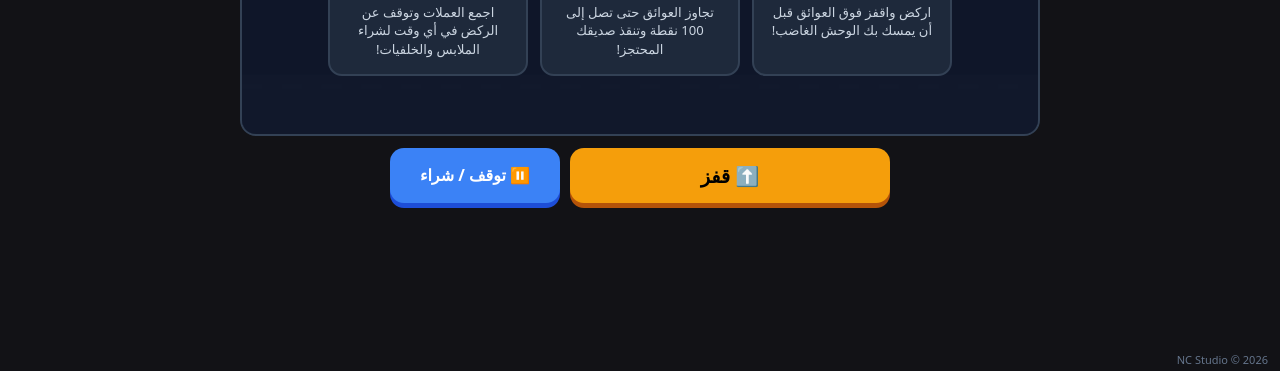
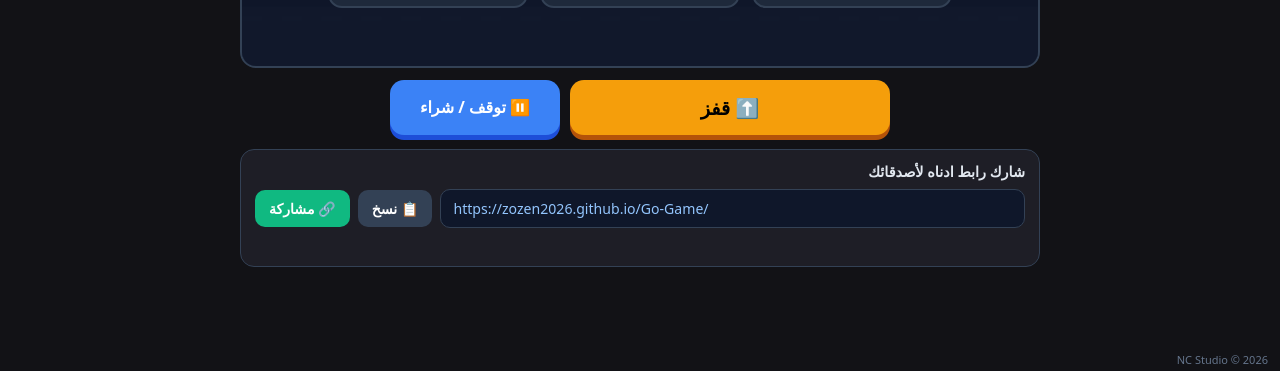
Before and after one commit to zozen2026/Go-Game, a plain HTML site: page index.html in a window 1280 px wide. Shown: the part 429-800 px from the top of the page. Drawn offline with Linux system fonts and the light colour scheme; no server answers.

Commit message:
Add files via upload

```diff
--- a/index.html
+++ b/index.html
@@ -16,7 +16,7 @@
       align-items: center;
       justify-content: center;
       min-height: 100dvh;
-      padding: 10px 0 24px;
+      padding: 10px 0 28px;
       overflow-x: hidden;
     }
     .top-bar { width: 95%; max-width: 800px; display: flex; justify-content: space-between; align-items: center; margin-bottom: 10px; gap: 8px; flex-wrap: wrap; }
@@ -71,6 +71,69 @@
     .controls { margin-top: 12px; width: 95%; max-width: 800px; display: flex; justify-content: center; gap: 10px; }
     .btn-jump { flex: 2; max-width: 320px; padding: 14px; background: #f59e0b; color: #000; font-size: 1.2rem; font-weight: 900; border: none; border-radius: 14px; cursor: pointer; box-shadow: 0 5px 0 #b45309; }
     .btn-stop-run { flex: 1; max-width: 170px; padding: 14px; background: #3b82f6; color: #fff; font-size: 1rem; font-weight: bold; border: none; border-radius: 14px; cursor: pointer; box-shadow: 0 5px 0 #1d4ed8; }
+
+    /* صندوق مشاركة الرابط */
+    .share-box {
+      margin-top: 14px;
+      width: 95%;
+      max-width: 800px;
+      background: #1e1e26;
+      border: 1px solid #334155;
+      border-radius: 14px;
+      padding: 12px 14px;
+      display: flex;
+      flex-direction: column;
+      gap: 8px;
+    }
+    .share-label {
+      font-size: 0.9rem;
+      font-weight: bold;
+      color: #e2e8f0;
+    }
+    .share-row {
+      display: flex;
+      gap: 8px;
+      align-items: center;
+      flex-wrap: wrap;
+    }
+    .share-input {
+      flex: 1;
+      min-width: 210px;
+      background: #0f172a;
+      color: #93c5fd;
+      border: 1px solid #334155;
+      border-radius: 10px;
+      padding: 9px 12px;
+      font-size: 0.88rem;
+      direction: ltr;
+      text-align: left;
+      user-select: text;
+    }
+    .btn-copy, .btn-share-native {
+      border: none;
+      border-radius: 10px;
+      padding: 9px 14px;
+      font-size: 0.88rem;
+      font-weight: bold;
+      cursor: pointer;
+      white-space: nowrap;
+    }
+    .btn-copy {
+      background: #334155;
+      color: #fff;
+    }
+    .btn-copy:hover { background: #475569; }
+    .btn-share-native {
+      background: #10b981;
+      color: #fff;
+    }
+    .btn-share-native:hover { background: #059669; }
+    .share-status {
+      font-size: 0.8rem;
+      color: #34d399;
+      min-height: 18px;
+    }
+
     .watermark { position: fixed; bottom: 4px; right: 12px; font-size: 11px; color: #64748b; }
   </style>
 </head>
@@ -136,6 +199,16 @@
     <button class="btn-stop-run" id="pauseRunBtn" onclick="toggleShopModal()">⏸️ توقف / شراء</button>
   </div>
 
+  <div class="share-box">
+    <div class="share-label">شارك رابط ادناه لأصدقائك</div>
+    <div class="share-row">
+      <input type="text" class="share-input" id="shareUrlInput" value="https://zozen2026.github.io/Go-Game/" readonly onclick="this.select()">
+      <button type="button" class="btn-copy" onclick="copyShareLink()">📋 نسخ</button>
+      <button type="button" class="btn-share-native" onclick="shareGameLink()">🔗 مشاركة</button>
+    </div>
+    <div class="share-status" id="shareStatus"></div>
+  </div>
+
   <div class="watermark">NC Studio © 2026</div>
 
   <script>
@@ -145,6 +218,48 @@
     const shopModal = document.getElementById('shopModal'), endScreen = document.getElementById('endScreen');
     const endTitle = document.getElementById('endTitle'), endMessage = document.getElementById('endMessage');
     const soundBtn = document.getElementById('soundBtn');
+    const SHARE_URL = 'https://zozen2026.github.io/Go-Game/';
+
+    function showShareStatus(msg) {
+      const el = document.getElementById('shareStatus');
+      if (el) el.textContent = msg;
+    }
+
+    async function copyShareLink() {
+      const input = document.getElementById('shareUrlInput');
+      if (input) {
+        input.focus();
+        input.select();
+      }
+      try {
+        if (navigator.clipboard && navigator.clipboard.writeText) {
+          await navigator.clipboard.writeText(SHARE_URL);
+        } else {
+          document.execCommand('copy');
+        }
+        showShareStatus('تم نسخ الرابط بنجاح! يمكنك لصقه في واتساب أو تيليجرام أو سناب.');
+      } catch (_) {
+        showShareStatus('حدد الرابط واضغط نسخ يدوياً.');
+      }
+    }
+
+    async function shareGameLink() {
+      const shareData = {
+        title: 'NC Go',
+        text: 'العب لعبة NC Go وشارك التحدي!',
+        url: SHARE_URL
+      };
+      if (navigator.share) {
+        try {
+          await navigator.share(shareData);
+          showShareStatus('تم فتح قائمة المشاركة.');
+          return;
+        } catch (err) {
+          if (err && err.name === 'AbortError') return;
+        }
+      }
+      await copyShareLink();
+    }
 
     // إعدادات Supabase لعداد اللاعبين النشطين الآن
     const SUPABASE_URL = 'https://lzvtnfdgynwczrkwlwhf.supabase.co';
```
